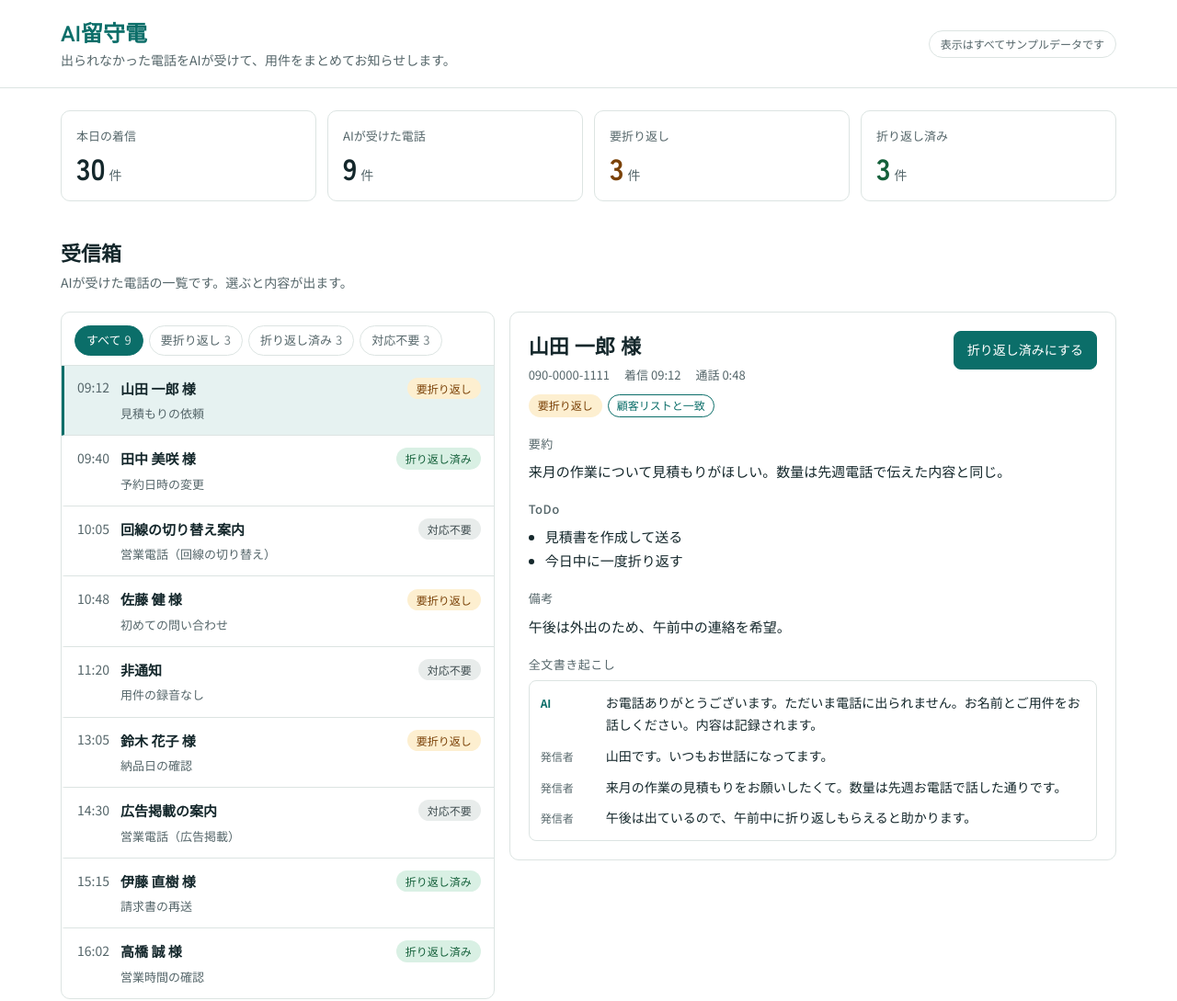
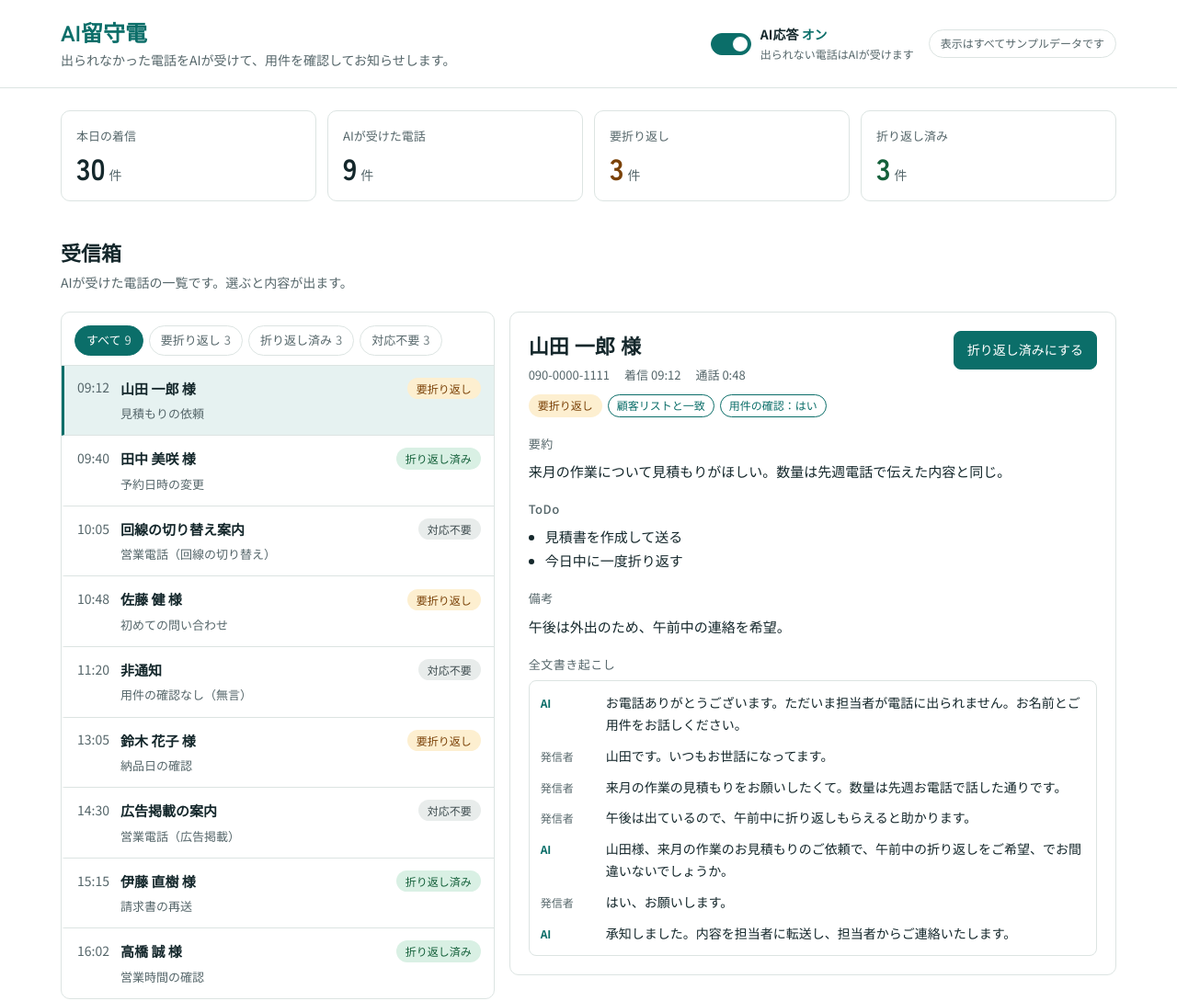
Before and after one commit to Kazuhiko0228/ai-rusuden-demo, a plain HTML site: page index.html in a window 1280 px wide. Shown: the top 1089 px of the page at 92% size. Drawn offline with Linux system fonts and the light colour scheme.

Commit message:
AI応答のオン/オフ切り替えを追加、書き起こしを用件確認型に変更
Co-Authored-By: Claude Opus 5.5 <noreply@anthropic.com>

```diff
--- a/index.html
+++ b/index.html
@@ -39,6 +39,16 @@ header{border-bottom:1px solid var(--line)}
 .hdr{display:flex;align-items:center;justify-content:space-between;gap:12px;padding:18px 16px;flex-wrap:wrap}
 .brand h1{font-size:24px;color:var(--accent)}
 .brand p{margin:2px 0 0;color:var(--sub);font-size:14px}
+.hdr-right{display:flex;align-items:center;gap:16px;flex-wrap:wrap}
+.ai-switch{display:flex;align-items:center;gap:10px}
+.switch{position:relative;width:44px;height:24px;border-radius:999px;border:1px solid var(--line);background:var(--gray-bg);padding:0;flex:none;transition:background .15s}
+.switch .knob{position:absolute;top:2px;left:2px;width:18px;height:18px;border-radius:50%;background:#FFFFFF;border:1px solid var(--line);transition:left .15s}
+.switch[aria-checked="true"]{background:var(--accent);border-color:var(--accent)}
+.switch[aria-checked="true"] .knob{left:22px;border-color:var(--accent)}
+.sw-label{font-size:14px;font-weight:700}
+.sw-label span{color:var(--accent)}
+.switch[aria-checked="false"] + div .sw-label span{color:var(--sub)}
+.sw-note{font-size:12px;color:var(--sub)}
 .pill{border:1px solid var(--line);border-radius:999px;padding:4px 12px;font-size:12px;color:var(--sub);white-space:nowrap}
 
 /* stats */
@@ -135,9 +145,19 @@ footer{border-top:1px solid var(--line);padding:24px 0 40px;color:var(--sub);fon
   <div class="hdr wrap">
     <div class="brand">
       <h1>AI留守電</h1>
-      <p>出られなかった電話をAIが受けて、用件をまとめてお知らせします。</p>
+      <p>出られなかった電話をAIが受けて、用件を確認してお知らせします。</p>
     </div>
-    <span class="pill">表示はすべてサンプルデータです</span>
+    <div class="hdr-right">
+      <!-- デモ表示のみ。実際の回線の転送設定とは連動していません -->
+      <div class="ai-switch">
+        <button type="button" class="switch" id="ai-switch" role="switch" aria-checked="true" aria-labelledby="ai-switch-label"><span class="knob"></span></button>
+        <div>
+          <div class="sw-label" id="ai-switch-label">AI応答 <span id="ai-state">オン</span></div>
+          <div class="sw-note" id="ai-note">出られない電話はAIが受けます</div>
+        </div>
+      </div>
+      <span class="pill">表示はすべてサンプルデータです</span>
+    </div>
   </div>
 </header>
 
@@ -171,13 +191,13 @@ footer{border-top:1px solid var(--line);padding:24px 0 40px;color:var(--sub);fon
   <section id="flow">
     <div class="sec-head">
       <h2>仕組み</h2>
-      <p>今の固定電話はそのまま。出られないときだけAIが受けます。</p>
+      <p>今の固定電話はそのまま。出られないときだけAIが受け、用件を確認してから記録します。</p>
     </div>
     <div class="flow-grid">
       <ol class="steps">
         <li class="step card"><span class="n">1</span><h3>不在時に着信</h3><p>一定時間出られなかった電話をAIに転送します。</p></li>
-        <li class="step card"><span class="n">2</span><h3>用件を録音</h3><p>AIが案内を流し、お名前とご用件を録音します。</p></li>
-        <li class="step card"><span class="n">3</span><h3>文字起こしと要約</h3><p>会話を文字にして、要約とToDoを作ります。</p></li>
+        <li class="step card"><span class="n">2</span><h3>用件を聞いて確認</h3><p>AIがご用件を伺い、「〇〇のご用件でお間違いないでしょうか」と確認します。違えば聞き直します。</p></li>
+        <li class="step card"><span class="n">3</span><h3>要約とToDo</h3><p>確認が取れた内容をもとに、要約とToDoを作ります。</p></li>
         <li class="step card"><span class="n">4</span><h3>記録と通知</h3><p>スプレッドシートに1行追加し、スマホに通知します。</p></li>
       </ol>
       <div class="phone card">
@@ -207,7 +227,17 @@ footer{border-top:1px solid var(--line);padding:24px 0 40px;color:var(--sub);fon
 </footer>
 
 <script>
-const GREETING = "お電話ありがとうございます。ただいま電話に出られません。お名前とご用件をお話しください。内容は記録されます。";
+const SAY = {
+  GREETING: "お電話ありがとうございます。ただいま担当者が電話に出られません。お名前とご用件をお話しください。",
+  CLOSING:  "承知しました。内容を担当者に転送し、担当者からご連絡いたします。",
+  NOVOICE:  "お声が確認できませんでした。恐れ入りますが、おかけ直しください。",
+};
+// 用件の確認結果。ok=1回で「はい」/ retry=「いいえ」の後に聞き直して「はい」/ none=確認できず
+const CHECK_TAG = {
+  ok:    '<span class="tag match">用件の確認：はい</span>',
+  retry: '<span class="tag match">用件の確認：聞き直して、はい</span>',
+  none:  '<span class="tag">用件の確認：なし</span>',
+};
 
 const STATUS = {
   todo: { label: "要折り返し",   cls: "b-todo" },
@@ -223,55 +253,64 @@ const CALLS = [
     summary: "来月の作業について見積もりがほしい。数量は先週電話で伝えた内容と同じ。",
     todo: ["見積書を作成して送る", "今日中に一度折り返す"],
     note: "午後は外出のため、午前中の連絡を希望。",
-    lines: [["caller","山田です。いつもお世話になってます。"],["caller","来月の作業の見積もりをお願いしたくて。数量は先週お電話で話した通りです。"],["caller","午後は出ているので、午前中に折り返しもらえると助かります。"]] },
+    check: "ok",
+    lines: [["caller", "山田です。いつもお世話になってます。"],["caller", "来月の作業の見積もりをお願いしたくて。数量は先週お電話で話した通りです。"],["caller", "午後は出ているので、午前中に折り返しもらえると助かります。"],["ai", "山田様、来月の作業のお見積もりのご依頼で、午前中の折り返しをご希望、でお間違いないでしょうか。"],["caller", "はい、お願いします。"],["ai", "CLOSING"]] },
   { id: 2, time: "09:40", dur: "0:31", name: "田中 美咲 様", tel: "080-0000-2222", source: "match", status: "done",
     subject: "予約日時の変更",
     summary: "10日の予約を12日に変えたい。時間は同じでよい。",
     todo: ["予約を12日に変更する"],
     note: "変更後の確認連絡は不要とのこと。",
-    lines: [["caller","田中です。10日に予約している件なんですが、12日に変えてもらえますか。"],["caller","時間は同じで大丈夫です。確認の電話はなくて構いません。"]] },
+    check: "ok",
+    lines: [["caller", "田中です。10日に予約している件なんですが、12日に変えてもらえますか。"],["caller", "時間は同じで大丈夫です。確認の電話はなくて構いません。"],["ai", "田中様、10日のご予約を同じ時間で12日に変更、でお間違いないでしょうか。"],["caller", "はい。"],["ai", "CLOSING"]] },
   { id: 3, time: "10:05", dur: "0:22", name: "回線の切り替え案内", tel: "03-0000-3333", source: "spoken", status: "none",
     subject: "営業電話（回線の切り替え）",
     summary: "電話回線の切り替えの案内。具体的な用件や担当者名はなし。",
     todo: [],
     note: "営業の電話と思われます。", // 要確認: 営業電話の自動判定は未検証。現状は要約から人が判断する想定
-    lines: [["caller","お世話になります。電話回線のお得な切り替えのご案内でお電話しました。"],["caller","また改めてご連絡します。"]] },
+    check: "ok",
+    lines: [["caller", "お世話になります。電話回線のお得な切り替えのご案内でお電話しました。"],["caller", "また改めてご連絡します。"],["ai", "電話回線の切り替えのご案内、でお間違いないでしょうか。"],["caller", "はい、そうです。"],["ai", "CLOSING"]] },
   { id: 4, time: "10:48", dur: "1:02", name: "佐藤 健 様", tel: "090-0000-4444", source: "spoken", status: "todo",
     subject: "初めての問い合わせ",
     summary: "知人の紹介で連絡。サービスの内容と料金を聞きたい。",
     todo: ["折り返して内容と料金を説明する", "顧客リストに登録する"],
     note: "紹介者は鈴木様とのこと。平日18時以降がつながりやすい。",
-    lines: [["caller","はじめまして、佐藤と申します。鈴木さんの紹介でお電話しました。"],["caller","サービスの内容と、だいたいの料金を教えてほしいです。"],["caller","平日なら18時以降が出やすいです。番号はこの番号で大丈夫です。"]] },
+    check: "retry",
+    lines: [["caller", "はじめまして、佐藤と申します。鈴木さんの紹介でお電話しました。"],["caller", "サービスの内容と、だいたいの料金を教えてほしいです。"],["caller", "平日なら18時以降が出やすいです。番号はこの番号で大丈夫です。"],["ai", "佐藤様、サービスのお申し込み、でお間違いないでしょうか。"],["caller", "いいえ、まだ申し込みではなくて、内容と料金を聞きたいだけです。"],["ai", "失礼しました。サービスの内容と料金のお問い合わせで、平日18時以降の折り返しをご希望、でお間違いないでしょうか。"],["caller", "はい、それで大丈夫です。"],["ai", "CLOSING"]] },
   { id: 5, time: "11:20", dur: "0:09", name: "非通知", tel: "番号非通知", source: "hidden", status: "none",
-    subject: "用件の録音なし",
-    summary: "案内の途中で切れたため、用件は録音されていません。",
+    subject: "用件の確認なし（無言）",
+    summary: "発信者の声がなく、用件は確認できませんでした。",
     todo: [],
     note: "",
-    lines: [["caller","（無言のまま通話終了）"]] },
+    check: "none",
+    lines: [["caller", "（無言）"],["ai", "NOVOICE"]] },
   { id: 6, time: "13:05", dur: "0:37", name: "鈴木 花子 様", tel: "070-0000-5555", source: "match", status: "todo",
     subject: "納品日の確認",
     summary: "注文した品の納品日を知りたい。木曜までに届くか確認したい。",
     todo: ["納品日を確認して折り返す"],
     note: "木曜に間に合わない場合は事前に連絡がほしい。",
-    lines: [["caller","鈴木です。先週お願いした品物、いつ届きますか。"],["caller","木曜までに必要なので、間に合わなそうなら先に教えてください。"]] },
+    check: "ok",
+    lines: [["caller", "鈴木です。先週お願いした品物、いつ届きますか。"],["caller", "木曜までに必要なので、間に合わなそうなら先に教えてください。"],["ai", "鈴木様、先週ご注文の品の納品日のご確認で、木曜までに届くかを知りたい、でお間違いないでしょうか。"],["caller", "はい。"],["ai", "CLOSING"]] },
   { id: 7, time: "14:30", dur: "0:26", name: "広告掲載の案内", tel: "050-0000-6666", source: "spoken", status: "none",
     subject: "営業電話（広告掲載）",
     summary: "地域情報サイトへの広告掲載の案内。",
     todo: [],
     note: "営業の電話と思われます。", // 要確認: 営業電話の自動判定は未検証
-    lines: [["caller","地域情報サイトの広告掲載についてご案内でお電話しました。"],["caller","資料をお送りしたいので、ご担当の方からご連絡ください。"]] },
+    check: "ok",
+    lines: [["caller", "地域情報サイトの広告掲載についてご案内でお電話しました。"],["caller", "資料をお送りしたいので、ご担当の方からご連絡ください。"],["ai", "地域情報サイトの広告掲載のご案内、でお間違いないでしょうか。"],["caller", "はい。"],["ai", "CLOSING"]] },
   { id: 8, time: "15:15", dur: "0:41", name: "伊藤 直樹 様", tel: "090-0000-7777", source: "match", status: "done",
     subject: "請求書の再送",
     summary: "先月分の請求書が見当たらない。メールで再送してほしい。",
     todo: ["先月分の請求書をメールで再送する"],
     note: "送り先はいつものアドレスでよい。",
-    lines: [["caller","伊藤です。先月分の請求書が見つからなくて。"],["caller","すみませんがメールでもう一度送ってもらえますか。いつものアドレスで大丈夫です。"]] },
+    check: "ok",
+    lines: [["caller", "伊藤です。先月分の請求書が見つからなくて。"],["caller", "すみませんがメールでもう一度送ってもらえますか。いつものアドレスで大丈夫です。"],["ai", "伊藤様、先月分の請求書をメールで再送、でお間違いないでしょうか。"],["caller", "はい、お願いします。"],["ai", "CLOSING"]] },
   { id: 9, time: "16:02", dur: "0:29", name: "高橋 誠 様", tel: "080-0000-8888", source: "spoken", status: "done",
     subject: "営業時間の確認",
     summary: "土曜日に開いているか、何時までかを知りたい。",
     todo: ["土曜の営業時間を伝える"],
     note: "",
-    lines: [["caller","高橋と申します。土曜日って開いてますか。何時までか教えてください。"]] },
+    check: "ok",
+    lines: [["caller", "高橋と申します。土曜日って開いてますか。何時までか教えてください。"],["ai", "高橋様、土曜日の営業時間のお問い合わせ、でお間違いないでしょうか。"],["caller", "はい。"],["ai", "CLOSING"]] },
 ];
 
 const SOURCE_TAG = {
@@ -330,7 +369,7 @@ function renderDetail() {
           <span>着信 <time>${c.time}</time></span>
           <span>通話 <span class="tnum">${c.dur}</span></span>
         </div>
-        <div class="d-tags">${badge(c.status)}${SOURCE_TAG[c.source]}</div>
+        <div class="d-tags">${badge(c.status)}${SOURCE_TAG[c.source]}${CHECK_TAG[c.check]}</div>
       </div>
       ${action}
     </div>
@@ -339,8 +378,9 @@ function renderDetail() {
     <div class="d-block"><h4>備考</h4><p${c.note ? "" : ' style="color:var(--sub)"'}>${esc(c.note || "なし")}</p></div>
     <div class="d-block"><h4>全文書き起こし</h4>
       <div class="transcript">
-        <div class="turn ai"><span class="spk">AI</span><span>${GREETING}</span></div>
-        ${c.lines.map(([who, text]) => `<div class="turn"><span class="spk">発信者</span><span>${esc(text)}</span></div>`).join("")}
+        ${[["ai", "GREETING"], ...c.lines].map(([who, text]) => who === "ai"
+          ? `<div class="turn ai"><span class="spk">AI</span><span>${esc(SAY[text] || text)}</span></div>`
+          : `<div class="turn"><span class="spk">発信者</span><span>${esc(text)}</span></div>`).join("")}
       </div>
     </div>`;
 }
@@ -385,6 +425,13 @@ $("detail").addEventListener("click", (e) => {
   renderAll();
 });
 
+$("ai-switch").addEventListener("click", (e) => {
+  const on = e.currentTarget.getAttribute("aria-checked") !== "true";
+  e.currentTarget.setAttribute("aria-checked", String(on));
+  $("ai-state").textContent = on ? "オン" : "オフ";
+  $("ai-note").textContent = on ? "出られない電話はAIが受けます" : "AIは受けません。電話は通常どおり鳴ります";
+});
+
 renderAll(); renderSheet();
 </script>
 </body>
```
